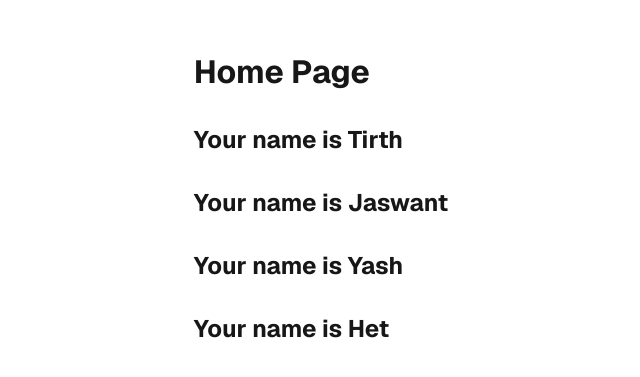
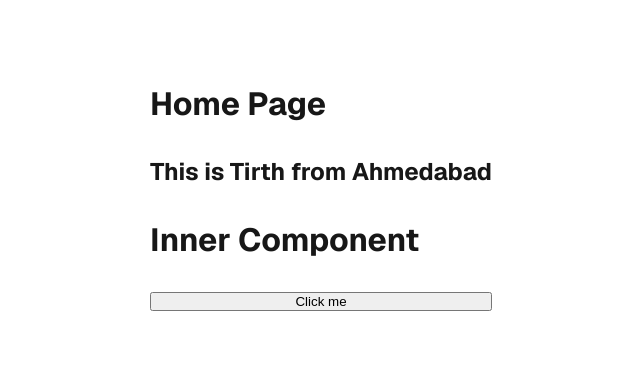
Before and after one commit to Tirth02/NextJS_Tutorial, a Next.js app in the folder blog/: page / in a window 1280 px wide. Shown: the part 203-580 px from the top of the page, without its empty margins (319-959 px from the left). Built offline with nearby package versions, Linux system fonts and the light colour scheme.

Commit message:
function,function call, use-client done

```diff
--- a/blog/src/app/page.js
+++ b/blog/src/app/page.js
@@ -1,15 +1,41 @@
-import Image from "next/image";
+'use client'
+import { useState } from "react";
 import styles from "./page.module.css";
 
 export default function Home() {
+
+  // states in NextJS (when the state is change page re renders)
+  const [name,setName] = useState("Tirth");
+
+  // whereas in variable page is not re render when it changes
+  let name2 = "Tirth";
+  // function in next
+  const apple = () =>{
+    //alert("fRUIT");
+    // setName("Manish");
+    name2 = "Manish";
+  }
+
+  const InnerComp = () =>{
+    return (
+      <h1>Inner Component</h1>
+    )
+  }
   return (
     <div className={styles.page}>
       <main className={styles.main}>
         <h1>Home Page</h1>
-        <User name="Tirth"/>
-        <User name="Jaswant"/>
-        <User name="Yash"/>
-        <User name="Het"/>
+        {/* <h2>This is {name} from Ahmedabad</h2> */}
+        <h2>This is {name2} from Ahmedabad</h2>
+
+
+        {/* below both thingperforms same thing what is the difference we will see it in future */}
+        {/* <InnerComp/> */}
+        {InnerComp()}
+
+        {/*  function call in nextJS */}
+        <button onClick={() => apple()}>Click me</button>
+
       </main>
 
     </div>
```
